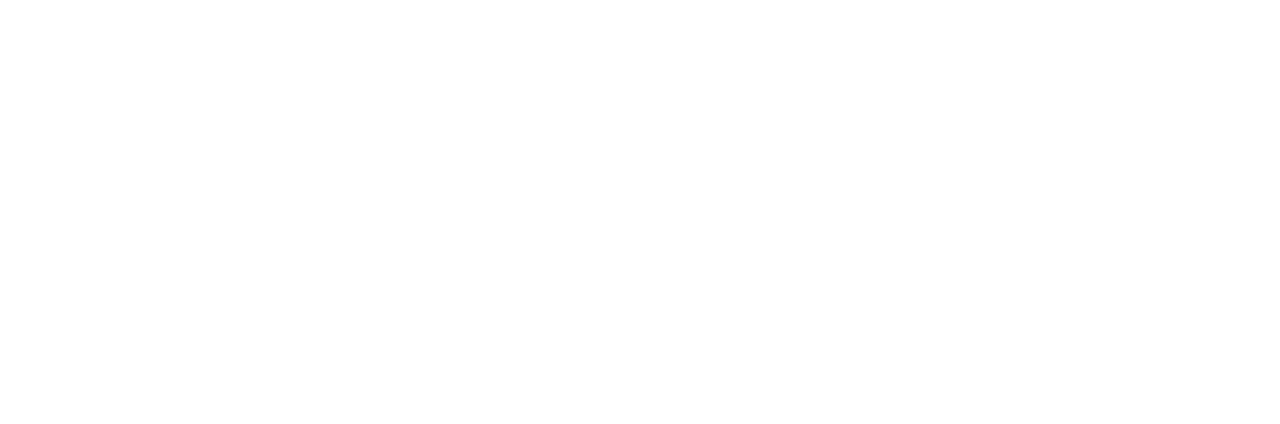
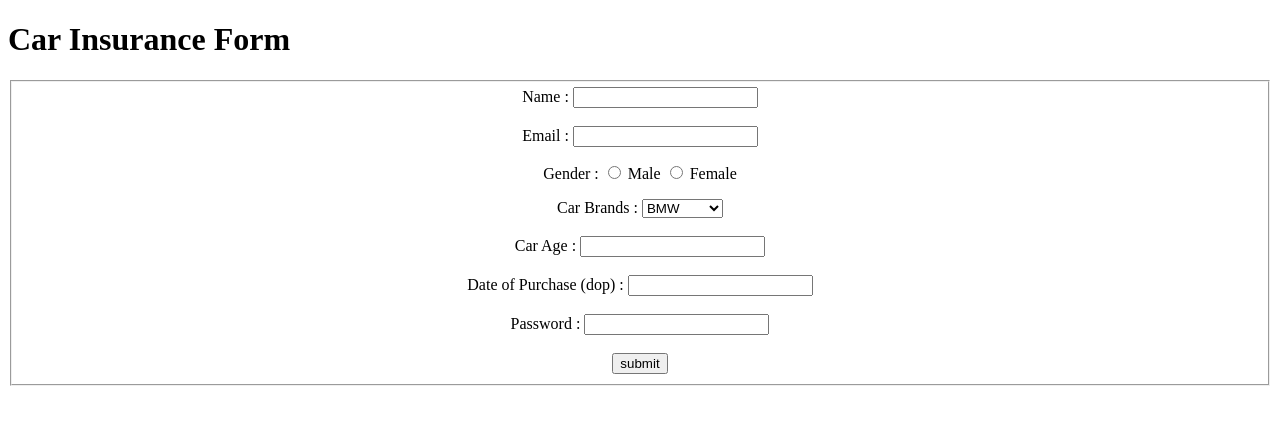
Before and after one commit to acciojob/signup-form-car-Simr921, a website: page main.html in a window 1280 px wide. Drawn offline with Linux system fonts and the light colour scheme.

Commit message:
created a submission

```diff
--- a/main.html
+++ b/main.html
@@ -7,7 +7,34 @@
 </head>
 
 <body>
-	<!-- the entire body must be written by student -->
+	<h1>Car Insurance Form</h1>
+	<form action="/action_page.php" method="post">
+	<center><fieldset>
+
+		<label for="name">Name :  </label>
+		<input type="text" id="name" name="Name" required><br><br>
+		<label for="email">Email :  </label>
+		<input type="text" id="email" name="email" required><br>
+		<p>Gender :  <input type="radio" name="gender" required>
+			<label for="male">Male</label>
+			<input type="radio" name="gender" required>
+			<label for="female">Female</label></p>
+		    <label for="cars">Car Brands :  </label>
+		    <select id="cars">
+			<option label="BMW">BMW</option>
+			<option label="Audi">Audi</option>
+			<option label="Mercedez">Mercedez</option>
+			</select><br><br>
+		    <label for="carage">Car Age :  </label>
+			<input type="text" id="carage" name="carage" required><br><br>
+		    <label for="dop">Date of Purchase (dop) :  </label>
+			<input type="text" id="dop" name="dop" required><br><br>
+            <label for="password">Password :  </label>
+			<input type="text" id="password" name="password" required><br><br>
+		    <button type="submit">submit</button>
+
+	</fieldset></center>
+	</form>
     <script type="text/javascript" src="./script.js">
 </script>
 
```
